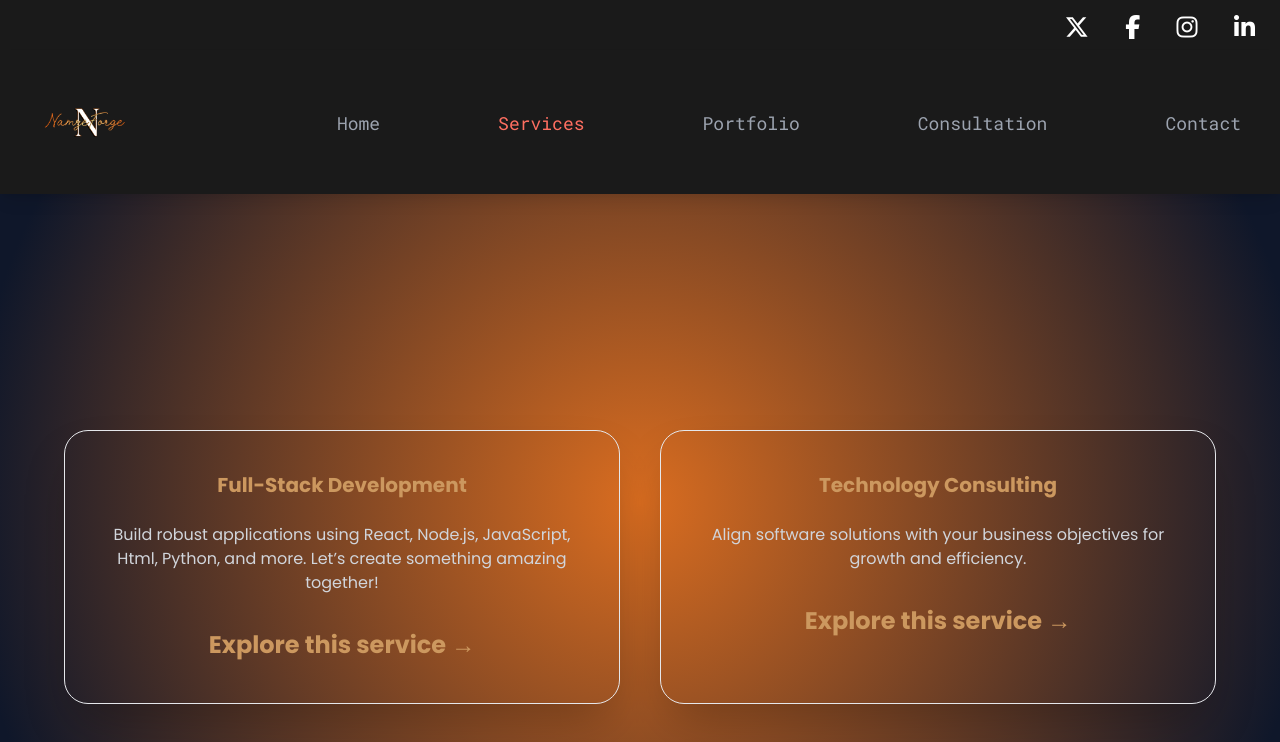
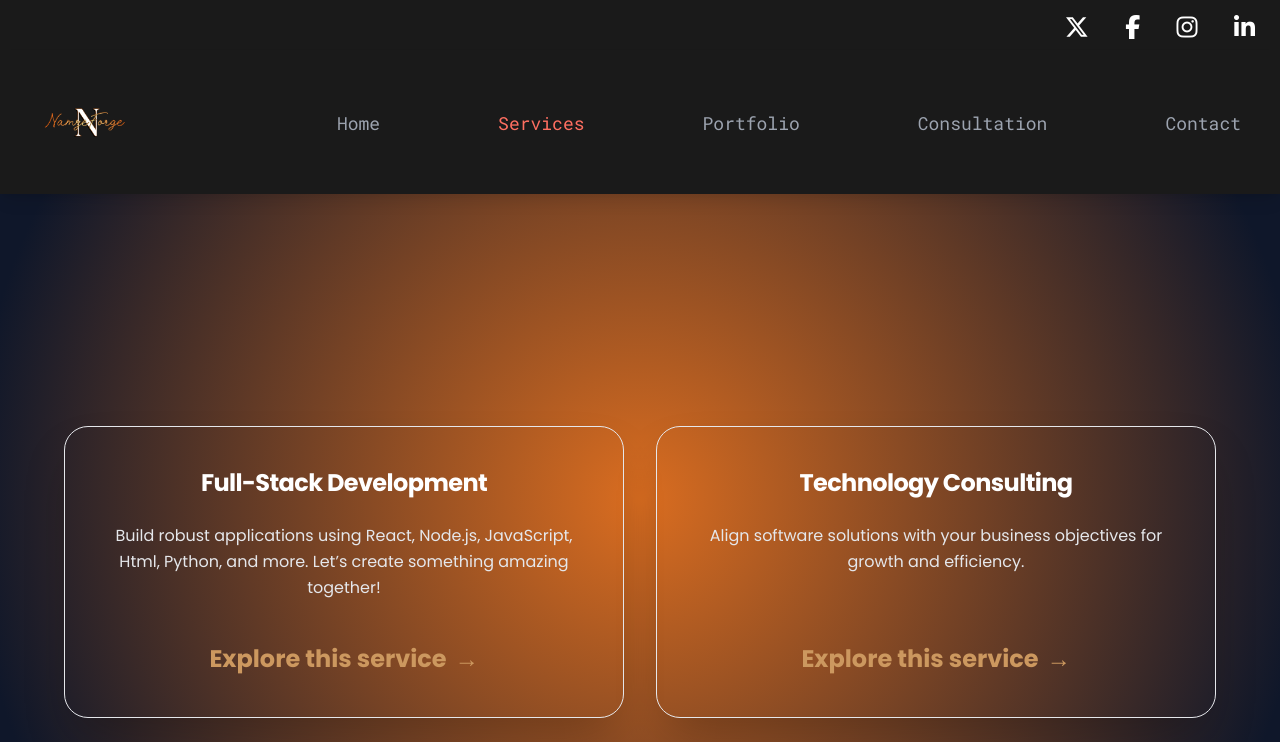
Before and after one commit to Cathy-45/cathy-portfolio-integrated, a React (Vite) app: page /services in a window 1280 px wide. Shown: the top 742 px of the page. Built offline with nearby package versions, Linux system fonts and the light colour scheme.

Commit message:
style services page with matching glassmorphism from home page

```diff
--- a/src/components/Services.jsx
+++ b/src/components/Services.jsx
@@ -1,4 +1,4 @@
-  import React from "react";
+import React from "react";
 import { Link } from "react-router-dom";
 
 const services = [
@@ -37,27 +37,28 @@ const services = [
 const Services = () => {
   return (
     <section className="min-h-screen relative overflow-hidden">
-      {/* SUNRISE GLOW + FLOATING BUBBLES — EXACTLY LIKE HOME */}
+      {/* BACKGROUND - EXACT MATCH TO HOME PAGE */}
       <div
         className="absolute inset-0"
         style={{
           background: "radial-gradient(circle at 50% 30%, #da6d20 0%, #0f172a 70%)",
         }}
       />
-      <div className="absolute inset-0 bg-gradient-to-b from-transparent via-black/20 to-black/70" />
+      <div className="absolute inset-0 bg-gradient-to-b from-transparent via-black/30 to-black/80" />
 
+      {/* FLOATING BUBBLES - SAME AS HOME */}
       <div className="absolute inset-0 pointer-events-none overflow-hidden">
-        {[...Array(10)].map((_, i) => (
+        {[...Array(12)].map((_, i) => (
           <div
             key={i}
             className="absolute rounded-full bg-[#da6d20]/20 blur-3xl animate-float"
             style={{
-              width: `${120 + i * 60}px`,
-              height: `${120 + i * 60}px`,
-              top: `${5 + i * 11}%`,
-              left: `${5 + i * 11}%`,
-              animationDuration: `${8 + i * 2}s`,
-              animationDelay: `${i * 0.8}s`,
+              width: `${100 + i * 50}px`,
+              height: `${100 + i * 50}px`,
+              top: `${Math.random() * 80 + 10}%`,
+              left: `${Math.random() * 80 + 10}%`,
+              animationDuration: `${10 + i * 2}s`,
+              animationDelay: `-${i * 1.2}s`,
             }}
           />
         ))}
@@ -66,9 +67,9 @@ const Services = () => {
       {/* MAIN CONTENT */}
       <div className="relative z-10 min-h-screen flex flex-col justify-center px-6 py-24">
         <div className="text-center max-w-7xl mx-auto w-full">
-          {/* TITLE — SAME SIZES AS YOUR ORIGINAL */}
+          {/* TITLE - SAME GRADIENT & ANIMATION AS HOME */}
           <h2
-            className="text-3xl sm:text-4xl md:text-5xl lg:text-6xl font-bold mb-12 md:mb-20
+            className="text-4xl sm:text-5xl md:text-6xl lg:text-7xl font-black tracking-tighter mb-16
                        text-transparent bg-clip-text
                        bg-gradient-to-r from-[#da6d20] via-[#fdba74] to-[#da6d20]
                        bg-[length:200%_200%] animate-gradient-x"
@@ -76,41 +77,44 @@ const Services = () => {
             My Services
           </h2>
 
-          {/* 3D GLASS CARDS GRID — FULLY CLICKABLE WITH YOUR ORIGINAL PATHS */}
-          <div className="grid grid-cols-1 sm:grid-cols-2 gap-10 max-w-6xl mx-auto">
+          {/* GLASS CARDS - MATCHING HOME PAGE STYLE */}
+          <div className="grid grid-cols-1 sm:grid-cols-2 gap-8 max-w-6xl mx-auto">
             {services.map((service) => (
               <Link
                 key={service.id}
                 to={service.path}
-                className="group block backdrop-blur-xl bg-white/10 rounded-3xl p-10 border border-white/20
-                           shadow-2xl shadow-black/60 hover:shadow-[#da6d20]/50
-                           transform hover:scale-105 hover:border-[#da6d20]/50
-                           transition-all duration-500 min-h-[20rem] sm:min-h-[22rem] flex-col justify-center"
+                className="group block backdrop-blur-2xl bg-white/10 border border-white/30
+                           rounded-3xl p-10 shadow-2xl shadow-black/60
+                           hover:bg-white/15 hover:border-[#da6d20]/60 hover:shadow-[0_0_40px_rgba(218,109,32,0.4)]
+                           transition-all duration-500 min-h-[22rem] flex flex-col justify-between relative overflow-hidden"
               >
-                {/* Gradient accent bar on hover */}
+                {/* HOVER GRADIENT OVERLAY */}
                 <div
-                  className={`absolute inset-0 rounded-3xl opacity-0 group-hover:opacity-100
-                              bg-gradient-to-br ${service.bgColor} transition-opacity duration-500 -z-10`}
+                  className={`absolute inset-0 bg-gradient-to-br ${service.bgColor} opacity-0
+                              group-hover:opacity-10 transition-opacity duration-500 -z-10`}
                 />
 
-                <h3 className="text-lg sm:text-xl font-semibold text-[#fdba74] mb-6 text-center">
-                  {service.name}
-                </h3>
-                <p className="text-gray-300 text-sm sm:text-base leading-relaxed text-center">
-                  {service.description}
-                </p>
+                <div>
+                  <h3 className="text-2xl font-bold text-white mb-6 text-center tracking-tight">
+                    {service.name}
+                  </h3>
+                  <p className="text-gray-200 text-base leading-relaxed text-center">
+                    {service.description}
+                  </p>
+                </div>
 
-                <div className="mt-8 text-center">
-                  <span className="text-[#fdba74] font-bold group-hover:text-white transition">
-                    Explore this service →
+                <div className="mt-10 text-center">
+                  <span className="inline-flex items-center gap-2 text-[#fdba74] font-semibold group-hover:text-white transition-colors">
+                    Explore this service
+                    <span className="group-hover:translate-x-1 transition-transform">→</span>
                   </span>
                 </div>
               </Link>
             ))}
           </div>
 
-          {/* EMPIRE SIGNATURE */}
-          <p className="mt-32 text-gray-400 text-lg text-center">
+          {/* SIGNATURE - MATCHING HOME FOOTER STYLE */}
+          <p className="mt-24 text-gray-400 text-lg tracking-wide">
             AgriConnect. Powered by Namzeforge. Made in Zambia, scaling Africa.
           </p>
         </div>
```
